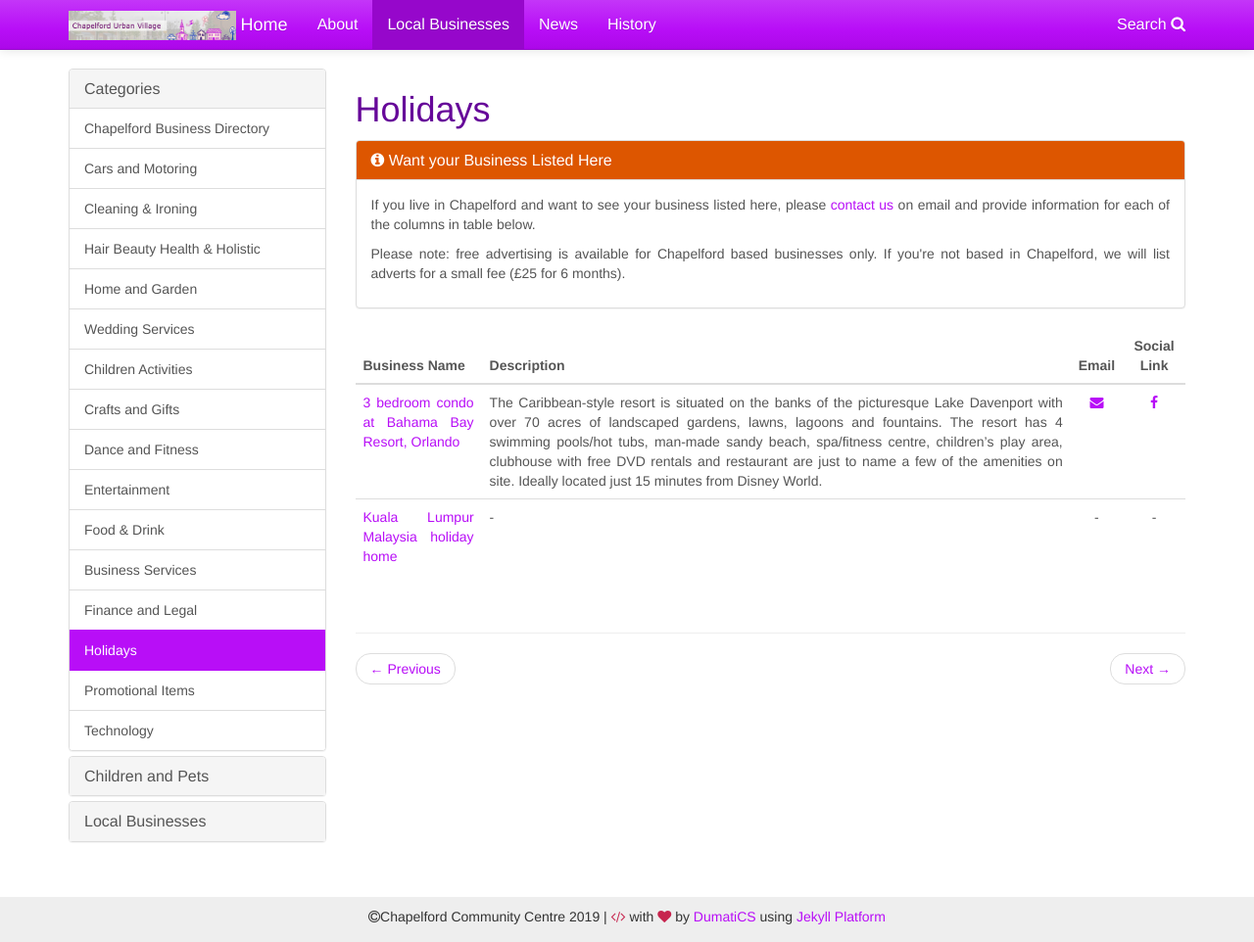
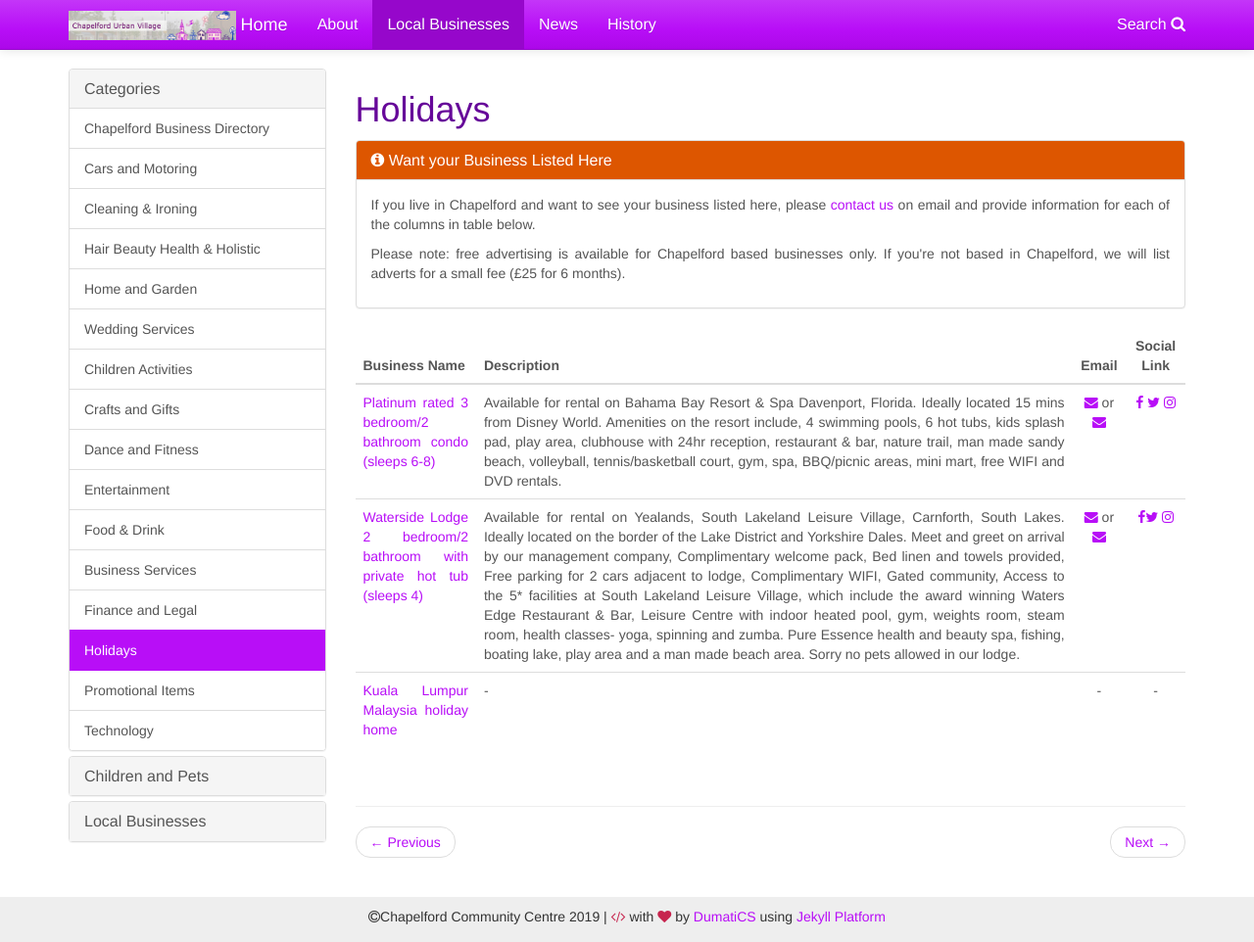
Before and after one commit to chapelford-community-centre/chapelford-community-centre.github.io, a Jekyll site: the page built from _docs/chapelford_business/holidays.md, in a window 1280 px wide and 962 px high. Shown: the whole window at 98% size. Built offline with Jekyll 4.4.1, drawn with Linux system fonts in a browser that asks for light colours; nearby versions of some CDN libraries.

Commit message:
Entry update
Changed as requested by business owner

```diff
--- a/_docs/chapelford_business/holidays.md
+++ b/_docs/chapelford_business/holidays.md
@@ -5,5 +5,6 @@ permalink: /docs/holidays/
 
 | Business Name | Description        | Email           | Social Link   |
 | --------------------- |-------------------|  :--------------:| :-----------: |
-|[3 bedroom condo at Bahama Bay Resort, Orlando](http://www.ownersdirect.co.uk/usa/F2170.htm)|The Caribbean-style resort is situated on the banks of the picturesque Lake Davenport with over 70 acres of landscaped gardens, lawns, lagoons and fountains. The resort has 4 swimming pools/hot tubs, man-made sandy beach, spa/fitness centre, children's play area, clubhouse with free DVD rentals and restaurant are just to name a few of the amenities on site. Ideally located just 15 minutes from Disney World.|[<i class="fa fa-envelope"/>](mailto:sharonh_76@hotmail.com)| [<i class="fa fa-facebook"/>](http://www.facebook.com/l.php?u=http%3A%2F%2Fwww.ownersdirect.co.uk%2Fusa%2FF2170.htm&amp;h=FAQEmJ1cJAQFC3bUeSFkvBR-HHPmUPkUeMMTNWFE_6Rbr5g&amp;s=1)|
+|[Platinum rated 3 bedroom/2 bathroom condo (sleeps 6-8)](http://bbresortandspacondo.vpweb.co.uk)|Available for rental on Bahama Bay Resort & Spa Davenport, Florida. Ideally located 15 mins from Disney World. Amenities on the resort include, 4 swimming pools, 6 hot tubs, kids splash pad, play area, clubhouse with 24hr reception, restaurant & bar, nature trail, man made sandy beach, volleyball, tennis/basketball court, gym, spa, BBQ/picnic areas, mini mart, free WIFI and DVD rentals.|[<i class="fa fa-envelope"/>](mailto:sharonh_76@hotmail.com) or [<i class="fa fa-envelope"/>](mailto:jitter.critter@virgin.net)|[<i class="fa fa-facebook"/>](http://www.facebook.com/bbresortandspacondo) [<i class="fa fa-twitter"/>](https://twitter.com/bahamabay_condo) [<i class="fa fa-instagram"/>](https://www.instagram.com/bahamabay_condo/)|
+|[Waterside Lodge 2 bedroom/2 bathroom with private hot tub (sleeps 4)](https://watersidelodge.vistaprintdigital.com/)|Available for rental on Yealands, South Lakeland Leisure Village, Carnforth, South Lakes. Ideally located on the border of the Lake District and Yorkshire Dales. Meet and greet on arrival by our management company, Complimentary welcome pack, Bed linen and towels provided, Free parking for 2 cars adjacent to lodge, Complimentary WIFI, Gated community, Access to the 5* facilities at South Lakeland Leisure Village, which include the award winning Waters Edge Restaurant & Bar, Leisure Centre with indoor heated pool, gym, weights room, steam room, health classes- yoga, spinning and zumba. Pure Essence health and beauty spa, fishing, boating lake, play area and a man made beach area. Sorry no pets allowed in our lodge.|[<i class="fa fa-envelope"/>](mailto:sharonh_76@hotmail.com) or [<i class="fa fa-envelope"/>](mailto:jitter.critter@virgin.net)| [<i class="fa fa-facebook"/>](https://www.facebook.com/WatersideLodge26/)[<i class="fa fa-twitter"/>](https://twitter.com/watersidelodge_?lang=en-gb) [<i class="fa fa-instagram"/>](https://instagram.com/watersidelodge_)|
 |[Kuala Lumpur Malaysia holiday home](http://www.flipkey.com/kuala-lumpur-condo-rental/p179930)|-|-|-|
```
